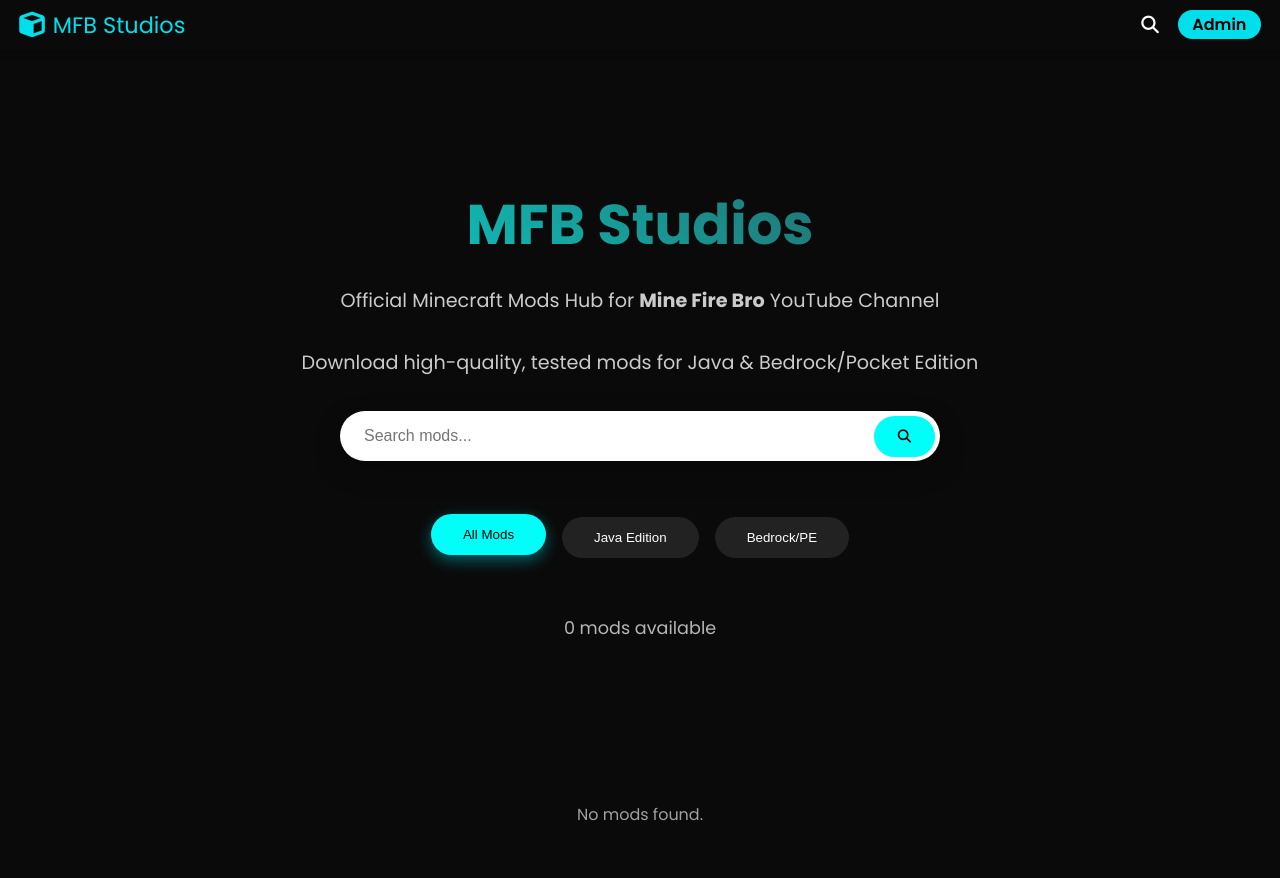
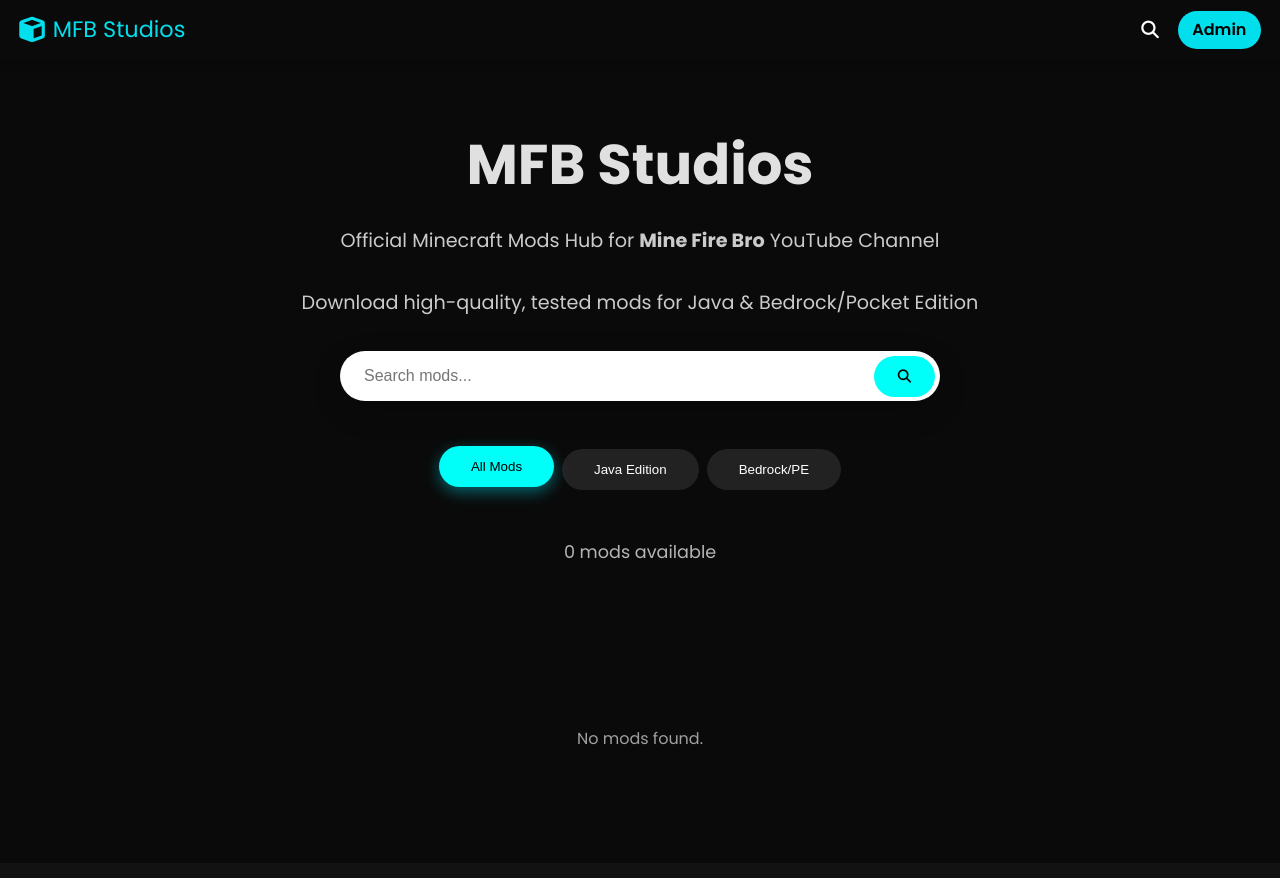
Before and after one commit to MFB-Studios/MFB-Studios.com, a plain HTML site: page index.html in a window 1280 px wide. Shown: the top 878 px of the page. Drawn offline with Linux system fonts and the light colour scheme.

Commit message:
Update style.css

```diff
--- a/style.css
+++ b/style.css
@@ -8,56 +8,159 @@ html{font-size:16px}
 body{font-family:'Poppins',sans-serif;background:#0a0a0a;color:#e0e0e0;min-height:100vh;line-height:1.6}
 .container{max-width:1400px;margin:0 auto;padding:0 1.2rem}
 
-/* ==== NAVBAR ==== */
-header{position:fixed;top:0;left:0;width:100%;background:#0a0a0a;z-index:1000;
-       box-shadow:0 2px 10px rgba(0,0,0,.3);padding:.6rem 0}
-.navbar{display:flex;justify-content:space-between;align-items:center;width:100%}
+/* -------------------------------------------------
+   1. NAVBAR – keep logo left, search+admin right
+   ------------------------------------------------- */
+header {
+    position: fixed;
+    top: 0; left: 0; width: 100%;
+    background: #0a0a0a;
+    z-index: 1000;
+    padding: .6rem 0;
+    box-shadow: 0 2px 10px rgba(0,0,0,.3);
+}
+.navbar {
+    display: flex;
+    justify-content: space-between;   /* <-- logo left, right-actions right */
+    align-items: center;
+    width: 100%;
+    max-width: 1400px;
+    margin: 0 auto;
+    padding: 0 1.2rem;
+}
 
-/* logo left */
-.logo{color:#00dfeb;font-size:1.4rem;text-decoration:none;display:flex;align-items:center;
-      gap:.5rem;flex-shrink:0}
-.logo i{font-size:1.6rem}
+/* logo */
+.logo {
+    color: #00dfeb;
+    font-size: 1.4rem;
+    text-decoration: none;
+    display: flex;
+    align-items: center;
+    gap: .5rem;
+    flex-shrink: 0;
+}
+.logo i {font-size: 1.6rem}
 
 /* right group */
-.right-actions{display:flex;align-items:center;gap:.8rem;flex-shrink:0}
+.right-actions {
+    display: flex;
+    align-items: center;
+    gap: .8rem;
+    flex-shrink: 0;
+}
 
 /* search icon */
-.search-icon{color:#fff;font-size:1.1rem;cursor:pointer;padding:.4rem;
-            border-radius:50%;transition:var(--transition);display:flex;align-items:center}
-.search-icon:hover{background:#00dfeb22;color:#00dfeb}
+.search-icon {
+    color: #fff;
+    font-size: 1.1rem;
+    cursor: pointer;
+    padding: .4rem;
+    border-radius: 50%;
+    transition: var(--transition);
+}
+.search-icon:hover {background:#00dfeb22;color:#00dfeb}
 
 /* admin button */
-.admin-btn{background:#00dfeb;color:#000;font-weight:600;padding:.4rem .9rem;
-           border-radius:20px;text-decoration:none;transition:var(--transition);white-space:nowrap}
-.admin-btn:hover{background:#00ffff;transform:translateY(-1px)}
+.admin-btn {
+    background:#00dfeb;
+    color:#000;
+    font-weight:600;
+    padding:.4rem .9rem;
+    border-radius:20px;
+    text-decoration:none;
+    transition:var(--transition);
+    white-space:nowrap;
+}
+.admin-btn:hover {background:#00ffff;transform:translateY(-1px)}
 
-/* prevent line-height bugs */
-.navbar *{line-height:1 !important}
-body{padding-top:60px}
+/* -------------------------------------------------
+   2. HERO – keep everything centered on mobile
+   ------------------------------------------------- */
+.hero {
+    padding: 120px 0 80px;
+    text-align: center;
+}
+.hero h1 {font-size: 3.5rem; margin-bottom:1rem;}
+.hero p  {font-size:1.2rem; max-width:700px; margin:0 auto 2rem; opacity:.9}
 
-/* ==== HERO ==== */
-.hero{padding:120px 0 80px;text-align:center}
-.hero h1{font-size:3.5rem;margin-bottom:1rem;background:linear-gradient(45deg,var(--primary),var(--secondary));
-         -webkit-background-clip:text;background-clip:text;-webkit-text-fill-color:transparent}
-.hero p{font-size:1.2rem;max-width:700px;margin:0 auto 2rem;opacity:.9}
+/* search bar – full width on small screens */
+.search-bar {
+    max-width: 600px;
+    margin: 0 auto 3rem;
+    position: relative;
+}
+.search-bar input {
+    width: 100%;
+    padding: 1rem 1.5rem;
+    border-radius: 50px;
+    border: none;
+    font-size: 1rem;
+    box-shadow: 0 10px 30px rgba(0,0,0,.2);
+    outline: none;
+    background:#fff;
+    color:#000;
+}
+.search-bar button {
+    position:absolute;
+    right:5px; top:5px;
+    background:var(--primary);
+    color:#000;
+    border:none;
+    padding:.8rem 1.5rem;
+    border-radius:50px;
+    cursor:pointer;
+    transition:var(--transition);
+    font-weight:600;
+}
+.search-bar button:hover {background:#00E6E2}
 
-/* search bar */
-.search-bar{max-width:600px;margin:0 auto 3rem;position:relative}
-.search-bar input{width:100%;padding:1rem 1.5rem;border-radius:50px;border:none;
-                  font-size:1rem;box-shadow:0 10px 30px rgba(0,0,0,.2);outline:none;background:#fff;color:#000}
-.search-bar button{position:absolute;right:5px;top:5px;background:var(--primary);color:#000;
-                   border:none;padding:.8rem 1.5rem;border-radius:50px;cursor:pointer;
-                   transition:var(--transition);font-weight:600}
-.search-bar button:hover{background:#00E6E2}
+/* tabs – centered, wrap nicely */
+.tabs {
+    display: flex;
+    justify-content: center;      /* <-- centre on every screen */
+    gap: .5rem;
+    margin-bottom: 3rem;
+    flex-wrap: wrap;
+}
+.tab-btn {
+    background: rgba(255,255,255,.1);
+    color: var(--light);
+    border: none;
+    padding: .8rem 2rem;
+    border-radius: 50px;
+    cursor: pointer;
+    font-weight: 500;
+    transition: var(--transition);
+    backdrop-filter: blur(5px);
+}
+.tab-btn.active,
+.tab-btn:hover {
+    background: var(--primary);
+    color:#000;
+    transform: translateY(-3px);
+    box-shadow: 0 5px 15px rgba(0,235,255,.4);
+}
 
-/* tabs */
-.tabs{display:flex;justify-content:center;margin-bottom:3rem;flex-wrap:wrap}
-.tab-btn{background:rgba(255,255,255,.1);color:var(--light);border:none;padding:.8rem 2rem;
-         margin:.5rem;border-radius:50px;cursor:pointer;font-weight:500;transition:var(--transition);
-         backdrop-filter:blur(5px)}
-.tab-btn.active,.tab-btn:hover{background:var(--primary);color:#000;
-                             transform:translateY(-3px);box-shadow:0 5px 15px rgba(0,235,255,.4)}
+/* -------------------------------------------------
+   3. RESPONSIVE – mobile tweaks
+   ------------------------------------------------- */
+@media (max-width: 768px) {
+    .navbar {padding: 0 .8rem;}
+    .logo {font-size: 1.2rem;}
+    .logo i {font-size: 1.4rem;}
+    .admin-btn {padding:.35rem .7rem; font-size:.9rem;}
+    .search-icon {font-size:1rem;}
 
+    .hero h1 {font-size: 2.5rem;}
+    .hero p  {font-size:1rem;}
+
+    .search-bar {max-width:100%; margin:0 auto 2rem;}
+    .search-bar input {padding: .9rem 1.2rem; font-size:.95rem;}
+    .search-bar button {padding:.7rem 1.2rem;}
+
+    .tabs {gap:.4rem;}
+    .tab-btn {padding:.6rem 1.4rem; font-size:.9rem;}
+}
 /* ==== MOD GRID ==== */
 .mods-grid{display:grid;grid-template-columns:repeat(auto-fill,minmax(320px,1fr));gap:2rem;margin-bottom:4rem}
 .mod-card{background:rgba(255,255,255,.1);border-radius:var(--radius);overflow:hidden;
```
